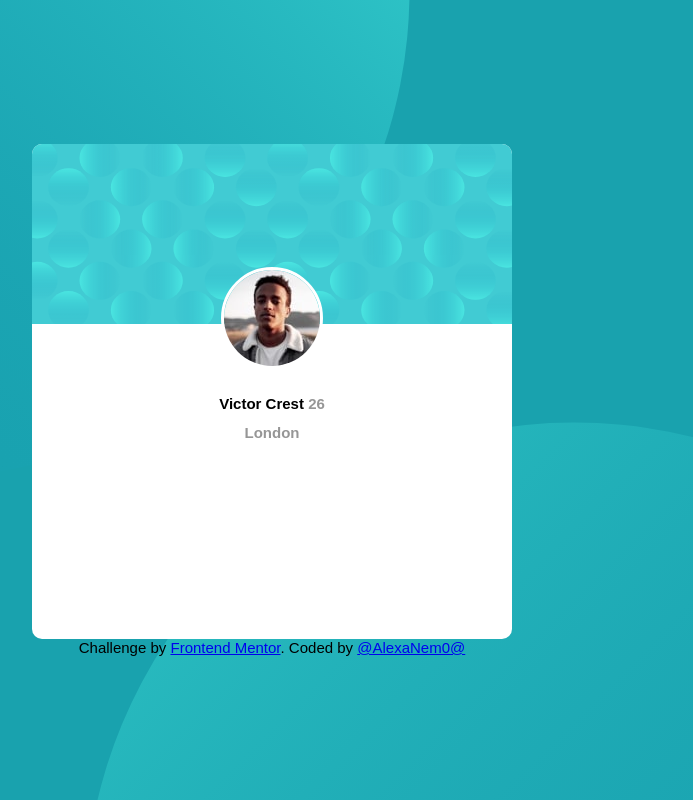
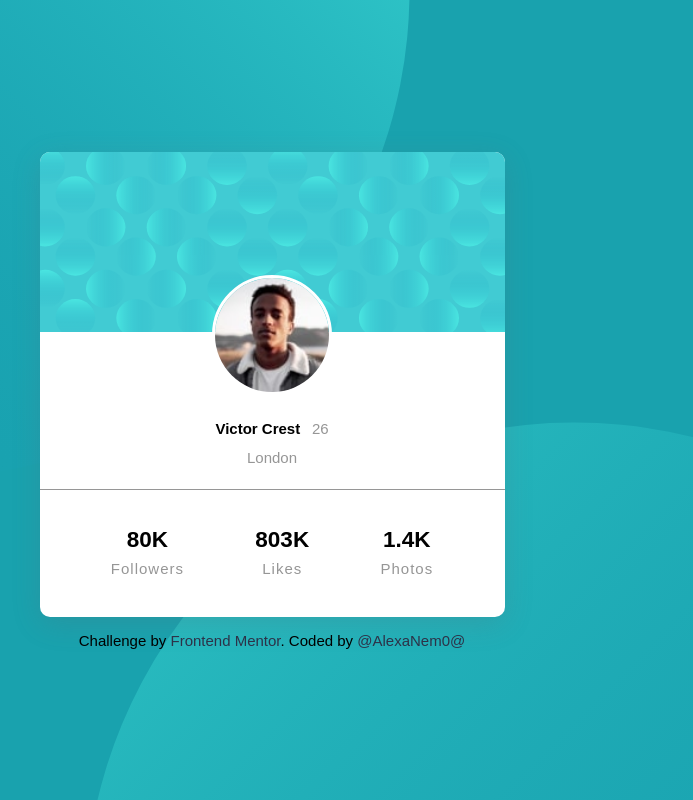
Before and after one commit to AlexaNem0/profile-card-component, a plain HTML site: page index.html in a window 1280 px wide. Shown: the whole page, without its empty margins (368-1061 px from the left). Drawn offline with Linux system fonts and the light colour scheme.

Commit message:
final solution

```diff
--- a/index.html
+++ b/index.html
@@ -24,15 +24,29 @@
             alt="picture of Victor, profile's owner"
           />
         </div>
-        <div class="name">
+        <div class="heading">
           <h2>Victor Crest <span class="age">26</span></h2>
           <p class="location">London</p>
         </div>
-        <!-- Victor Crest 26 London 80K Followers 803K Likes 1.4K Photos -->
+        <hr />
+        <div class="stats">
+          <div class="followers">
+            <div class="number">80K</div>
+            <div class="name">Followers</div>
+          </div>
+          <div class="likes">
+            <div class="number">803K</div>
+            <div class="name">Likes</div>
+          </div>
+          <div class="photos">
+            <div class="number">1.4K</div>
+            <div class="name">Photos</div>
+          </div>
+        </div>
       </div>
       <div class="attribution">
         Challenge by
-        <a href="https://www.frontendmentor.io?ref=challenge" target="_blank"
+        <a href="https://profilecompfend.netlify.app/" target="_blank"
           >Frontend Mentor</a
         >. Coded by
         <a href="https://github.com/AlexaNem0/profile-card-component"
--- a/styles.css
+++ b/styles.css
@@ -30,13 +30,15 @@ body {
 
   align-items: center;
   text-align: center;
+  padding: 1.5rem;
 }
 
 .container {
   background-color: #fff;
-  width: 32rem;
-  height: 33rem;
+  width: 31rem;
+  height: 31rem;
   border-radius: 10px;
+  box-shadow: rgba(100, 100, 111, 0.2) 0px 7px 29px 0px;
 }
 
 .img_background {
@@ -51,20 +53,102 @@ body {
   border-radius: 50%;
   border: 3.5px solid #fff;
   margin-top: -4rem;
+  width: 8rem;
 }
 
-.name {
+.heading {
   margin-top: 1.5rem;
   font-size: 1.5rem;
   font-weight: 700;
 }
 
 .age {
+  font-weight: 400;
+  margin-left: 0.5rem;
   color: var(--Dark-gray);
 }
 
 .location {
   margin-top: 0.8rem;
-
+  font-weight: 400;
   color: var(--Dark-gray);
 }
+
+hr {
+  background-color: var(--Dark-gray);
+  border: 0 none;
+  color: var(--Dark-gray);
+  height: 0.5px;
+  margin-top: 1.5rem;
+}
+
+.stats {
+  display: flex;
+  flex-direction: row;
+  justify-content: space-evenly;
+  align-items: center;
+  margin-top: 2.5rem;
+}
+
+.number {
+  font-size: 1.5rem;
+  font-weight: 700;
+}
+
+.name {
+  color: var(--Dark-gray);
+  letter-spacing: 1px;
+  margin-top: 0.5rem;
+}
+
+.attribution {
+  margin-top: 1rem;
+}
+.attribution a {
+  color: var(--Very-dark-desaturated-blue);
+  text-decoration: none;
+}
+
+.attribution a:hover {
+  text-decoration: underline;
+}
+
+/* Extra small devices (phones, 600px and down) */
+@media only screen and (max-width: 600px) {
+  body {
+    background: url(../images/bg-pattern-bottom.svg) left 45vw top 42vh
+        no-repeat,
+      url(../images/bg-pattern-top.svg) right 45vw bottom 42vh no-repeat;
+  }
+  .container {
+    width: auto;
+  }
+}
+
+/* Small devices (portrait tablets and large phones, 600px and up) */
+/* @media only screen and (min-width: 600px) {
+  .example {
+    background: green;
+  }
+} */
+
+/* Medium devices (landscape tablets, 768px and up) */
+/* @media only screen and (min-width: 768px) {
+  .example {
+    background: blue;
+  }
+} */
+
+/* Large devices (laptops/desktops, 992px and up) */
+/* @media only screen and (min-width: 992px) {
+  .example {
+    background: orange;
+  }
+} */
+
+/* Extra large devices (large laptops and desktops, 1200px and up) */
+/* @media only screen and (min-width: 1200px) {
+  .example {
+    background: pink;
+  }
+} */
```
